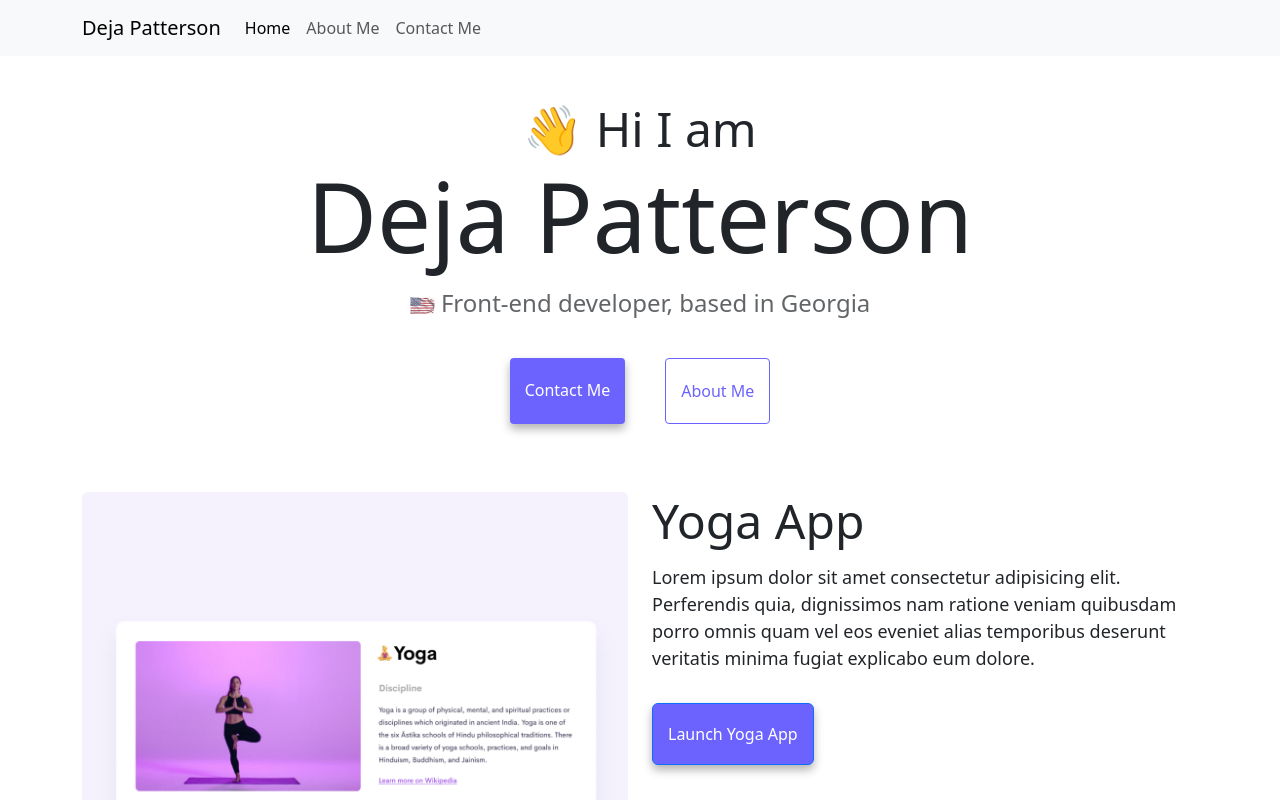
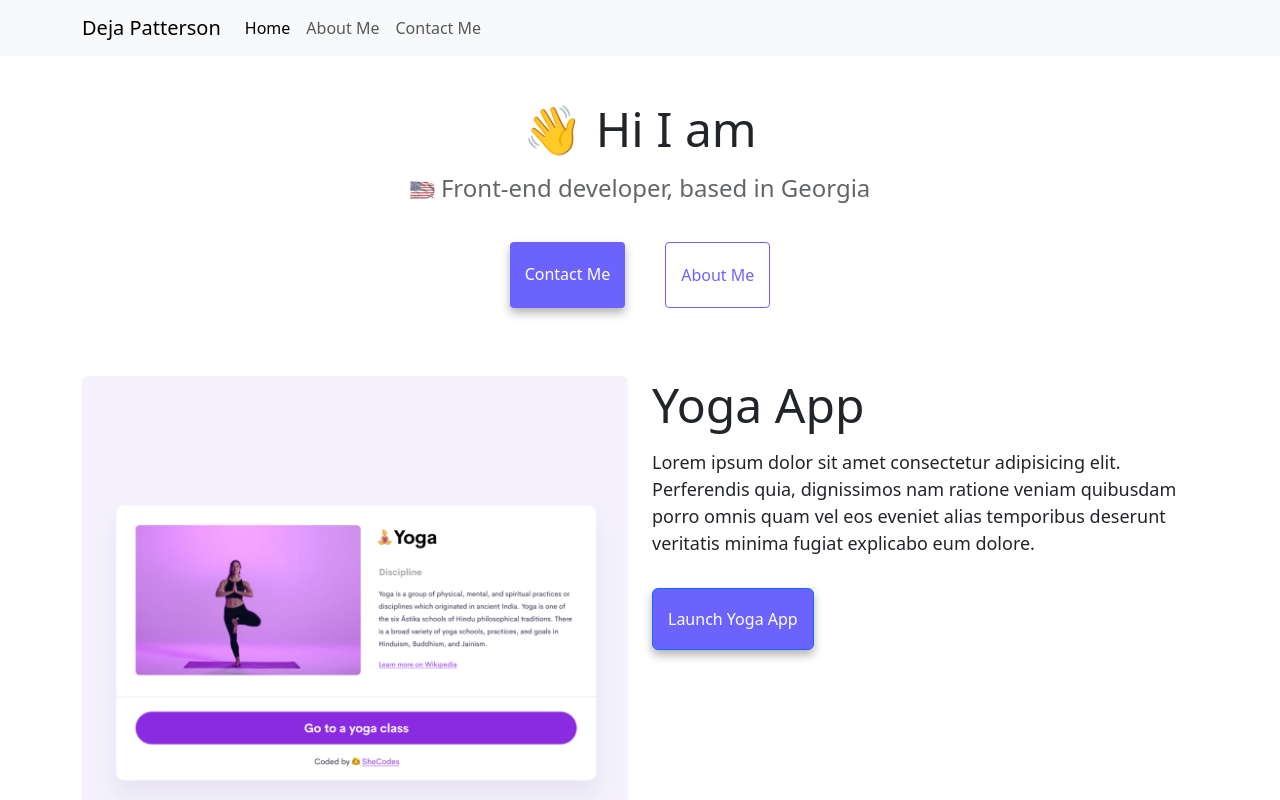
Before and after one commit to dehay2/iamadvancedproject, a plain HTML site: page index.html in a window 1280 px wide. Shown: the top 800 px of the page. Drawn offline with nearby package versions, Linux system fonts and the light colour scheme.

Commit message:
Added CSS Media queries

```diff
--- a/index.html
+++ b/index.html
@@ -52,7 +52,7 @@
       </div>
     </nav>
     <h2>👋 Hi I am</h2>
-    <h1>Deja Patterson</h1>
+    <h1 class="d-block d-sm-none">Deja Patterson</h1>
     <h3 class="mt-3">
       <img src="images/usa-flag.png" class="emoji" alt="USA emoji flag" />
       Front-end developer, based in Georgia
```
Also changed, not shown: about.html (+1 -1 lines).
